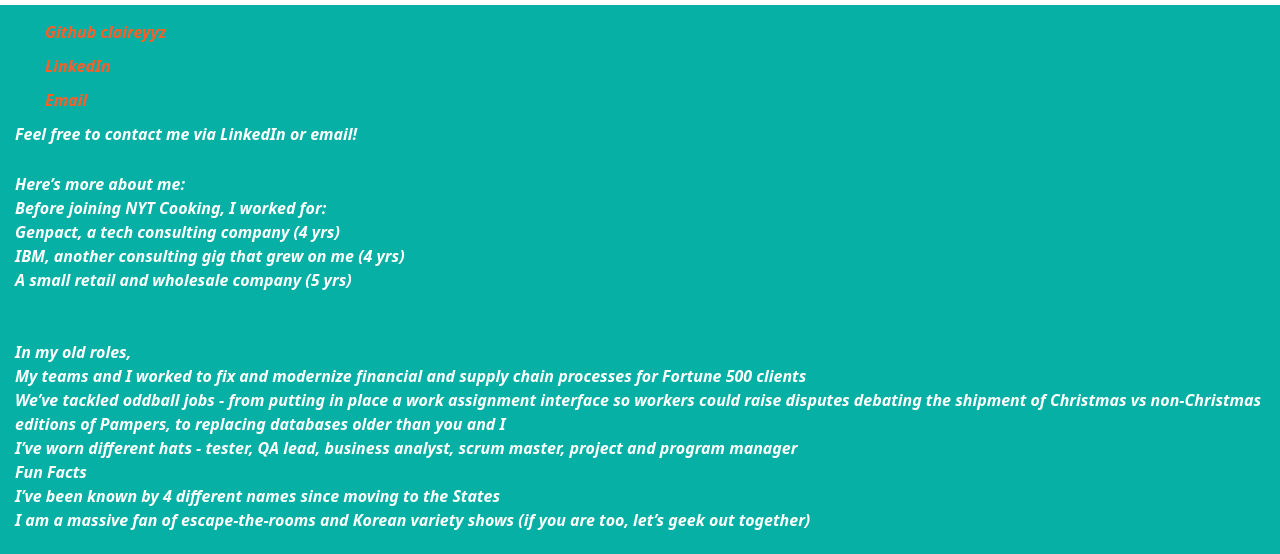
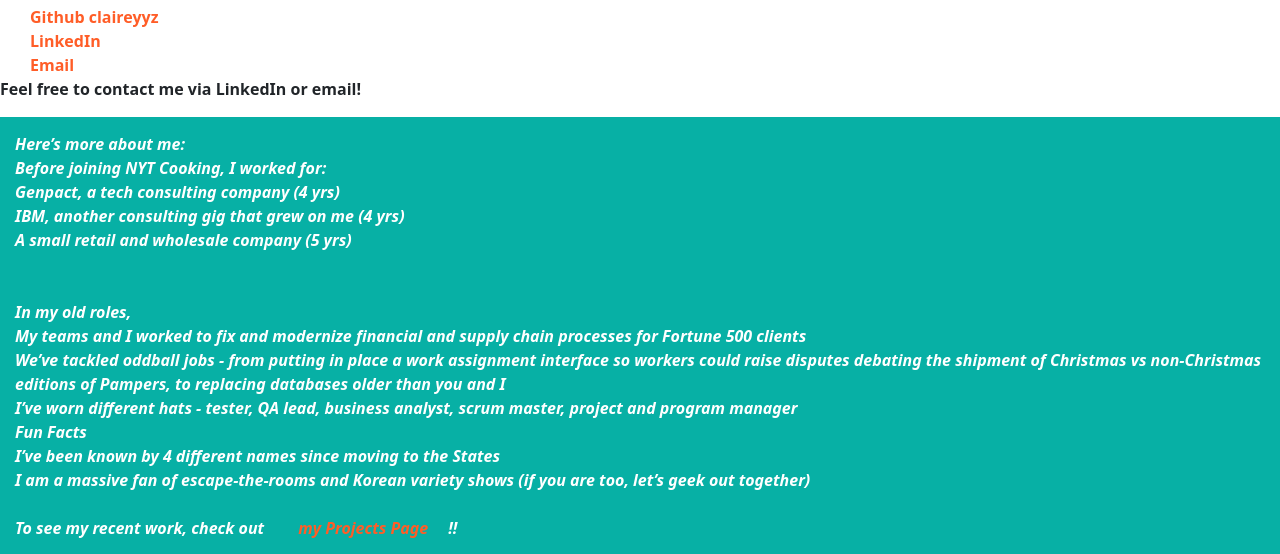
Before and after one commit to CK-Labs/claireyyz, a plain HTML site: page index.html in a window 1280 px wide. Shown: the part 167-721 px from the top of the page. Drawn offline with nearby package versions, Linux system fonts and the light colour scheme.

Commit message:
Update index.html

```diff
--- a/index.html
+++ b/index.html
@@ -24,12 +24,13 @@
     </head>
 
   <h1>CLAIRE ZHANG</h1>
-
-  <div class="content">
+  <div/>
     <div class="col-sm-4"><a href="https://github.com/claireyyz"><b>Github claireyyz</b></a><br></div>
     <div class="col-sm-4"><a href="https://www.linkedin.com/in/claire-yiyi-zhang/"><b>LinkedIn</b></a></br></div>
     <div class="col-sm-4"><a href="mailto:claireyiyizhang@gmail.com"><b>Email</b></a><br></div>
     <p> <b>Feel free to contact me via LinkedIn or email!</b></p>
+  </div>
+  <div class="content">
         <b> Here’s more about me:<br>
            Before joining NYT Cooking, I worked for: <br>
            Genpact, a tech consulting company (4 yrs) <br>
```
